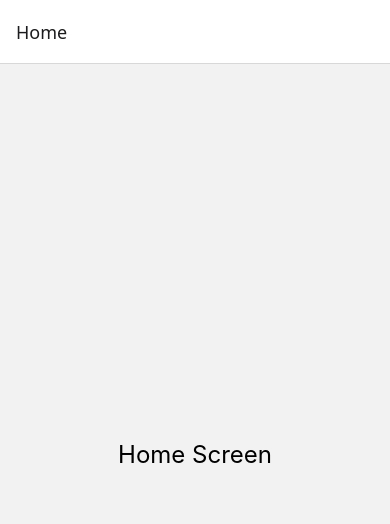
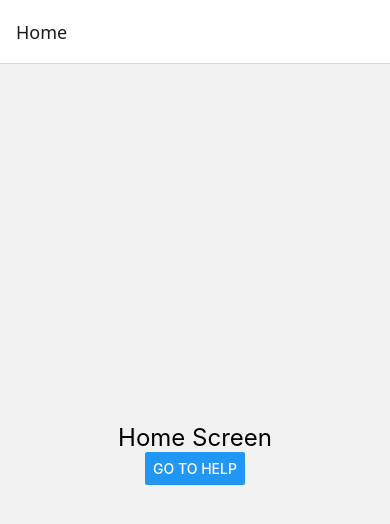
Before and after one commit to peterthelander/poc1, a React Native app: screen /Home in a window 390 px wide. Shown: the top 524 px of the page. Built offline with nearby package versions, Linux system fonts and the light colour scheme.

Commit message:
Add help navigation button on home screen

```diff
--- a/src/screens/HomeScreen.tsx
+++ b/src/screens/HomeScreen.tsx
@@ -1,9 +1,14 @@
-import { StyleSheet, Text, View } from 'react-native';
+import { StyleSheet, Text, View, Button } from 'react-native';
+import { NativeStackScreenProps } from '@react-navigation/native-stack';
+import { RootStackParamList } from '../navigation/RootNavigator';
 
-export default function HomeScreen() {
+type Props = NativeStackScreenProps<RootStackParamList, 'Home'>;
+
+export default function HomeScreen({ navigation }: Props) {
   return (
     <View style={styles.container}>
       <Text style={styles.text}>Home Screen</Text>
+      <Button title="Go to Help" onPress={() => navigation.navigate('Help')} />
     </View>
   );
 }
```
